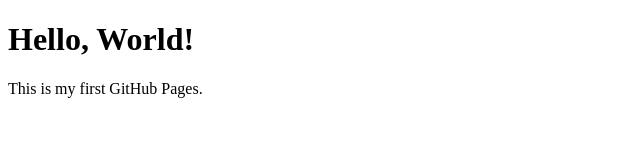
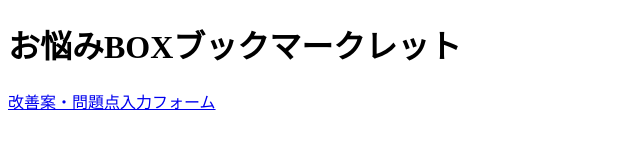
Before and after one commit to sato-5530/github.io, a plain HTML site: page index.html in a window 1280 px wide. Shown: the whole page, without its empty margins (0-640 px from the left). Drawn offline with Linux system fonts and the light colour scheme.

Commit message:
Update index.html

```diff
--- a/index.html
+++ b/index.html
@@ -1,10 +1,11 @@
 <!DOCTYPE html>
 <html>
 <head>
-    <title>My First GitHub Pages</title>
+    <title>ブックマークをウェブブラウザに貼り付けてください</title>
 </head>
 <body>
-    <h1>Hello, World!</h1>
-    <p>This is my first GitHub Pages.</p>
+    <h1>お悩みBOXブックマークレット</h1>
+    <a href="javascript:(function(){window.open('https://forms.office.com/Pages/ResponsePage.aspx?id=aaj9GpUf7kSaHWiBIPT8GEqitZIHqhdJm_nH6TslrzhUQ1BNMUU4VU9PVlZJSDNCSlJPR0VMSE44Sy4u');})();">改善案・問題点入力フォーム</a>
+
 </body>
 </html>
```
